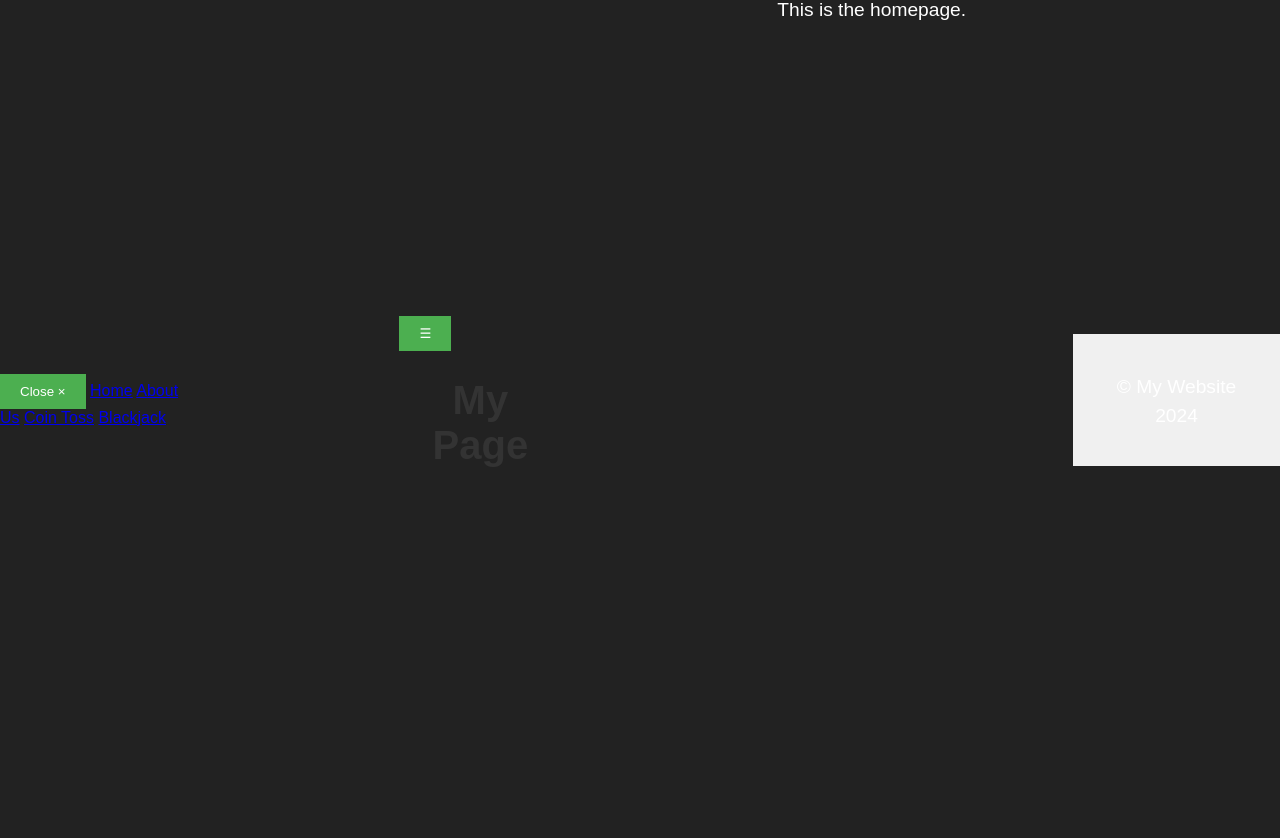
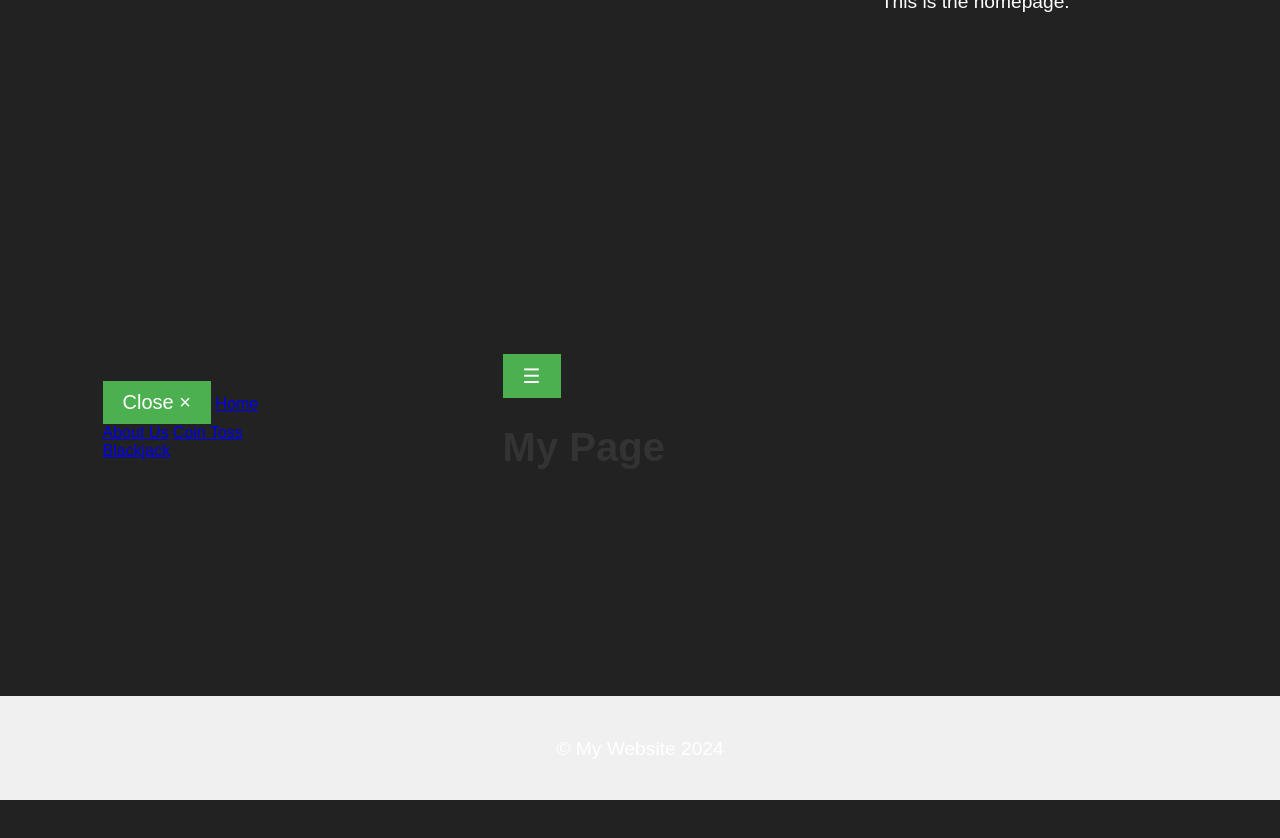
Before and after one commit to jkhoo/jkhoo.github.io, a plain HTML site: page index.html in a window 1280 px wide. Drawn offline with Linux system fonts and the light colour scheme.

Commit message:
Update style.css

```diff
--- a/style.css
+++ b/style.css
@@ -2,6 +2,7 @@
 body {
     font-family: Arial, sans-serif;
     margin: 0;
+    padding: 20px; /* Added padding */
     display: flex;
     justify-content: center;
     align-items: center;
@@ -55,8 +56,12 @@ div.content {
         height: auto;
         position: relative;
     }
-  .sidebar a {float: left;}
-  div.content {margin-left: 0;}
+    .sidebar a {
+        float: left;
+    }
+    div.content {
+        margin-left: 0;
+    }
 }
 
 /* On screens that are less than 400px, display the bar vertically, instead of horizontally */
@@ -66,7 +71,6 @@ div.content {
         float: none;
     }
 }
-
 
 header {
     background-color: #f0f0f0;
@@ -102,9 +106,6 @@ img {
     font-size: 20px;
 }
 
-
-
-
 /* Game Container */
 .game-container {
     display: flex;
@@ -134,7 +135,8 @@ img {
 }
 
 .card.ace {
-  /* Additional styling for Ace cards */
+    background-color: #ffeb3b; /* Example: Yellow background for Ace cards */
+    color: #000;
 }
 
 /* Game Controls */
@@ -149,6 +151,11 @@ button {
     color: white;
     border: none;
     cursor: pointer;
+    font-size: 20px; /* Added font-size for consistency */
+}
+
+button:hover {
+    background-color: #45a049; /* Added hover effect */
 }
 
 /* Game Information */
@@ -157,10 +164,11 @@ button {
     text-align: center;
 }
 
-
-
 footer {
     background-color: #f0f0f0;
     padding: 20px;
     text-align: center;
+    position: fixed;
+    bottom: 0;
+    width: 100%;
 }
```
Lines whose indentation alone changed are shown as unchanged.
